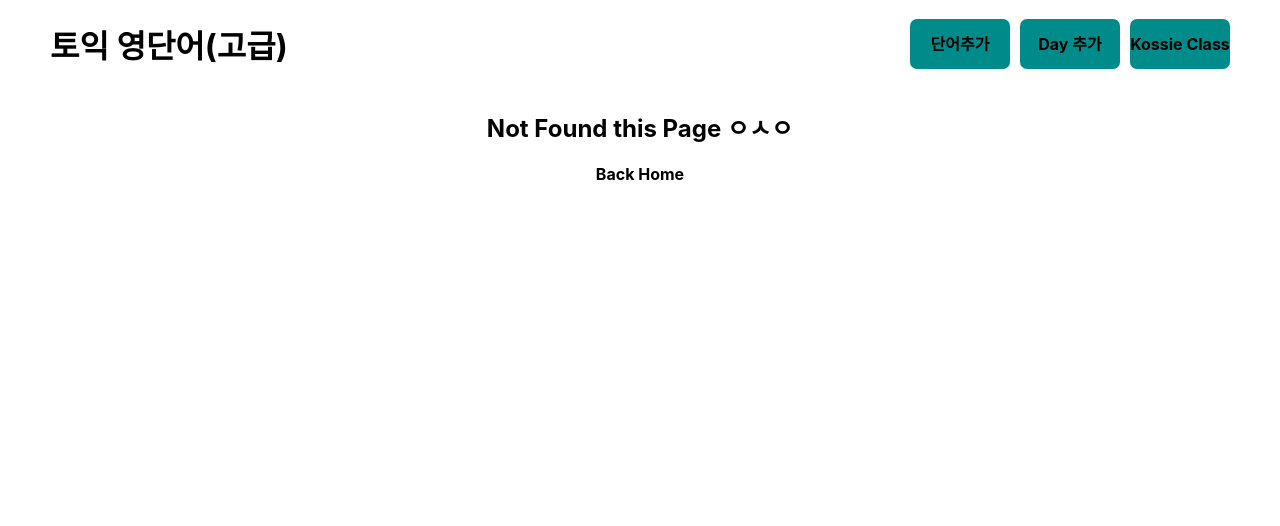
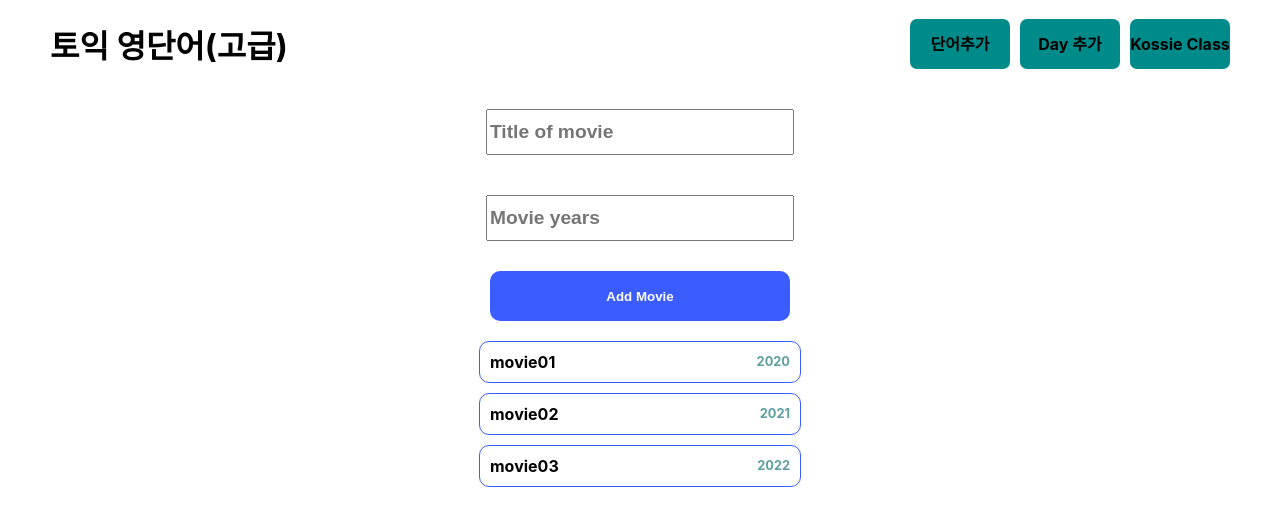
Before and after one commit to Blossssom/StudyRepo, a React (Create React App) app: page /kossie_class/movie_list in a window 1280 px wide. Before the commit this address had no page. Shown: the top 526 px of the page. Built offline with nearby package versions, Linux system fonts and the light colour scheme.

Commit message:
2022-02-03 02:47 commit for study [movieList, props]

```diff
--- a/src/App.js
+++ b/src/App.js
@@ -13,6 +13,8 @@ import UseStateForm from './Components/kossie-class/UseStateForm';
 import UseEffect01 from './Components/kossie-class/UseEffect01';
 import Component01 from './Components/kossie-class/Component01';
 import ConditionalRender from './Components/kossie-class/ConditionalRender';
+import ReactLoop from './Components/kossie-class/ReactLoop';
+import MovieList from './Components/kossie-class/MovieList';
 
 
 // 기본적으로 제공되는 App.css는 이곳에만 적용되는 것이 아님
@@ -35,6 +37,8 @@ function App() {
           <Route path="kossie_class/hook_useEffect01" element={<UseEffect01 />} />
           <Route path="kossie_class/component01" element={<Component01 />} />
           <Route path="kossie_class/conditionalRender" element={<ConditionalRender />} />
+          <Route path="kossie_class/react_loop" element={<ReactLoop />} />
+          <Route path="kossie_class/movie_list" element={<MovieList />} />
           <Route path="*" element={<EmptyPage />} />
         </Routes>
       </div>
--- a/src/Components/kossie-class/KossieIn.jsx
+++ b/src/Components/kossie-class/KossieIn.jsx
@@ -22,6 +22,12 @@ function KossieIn() {
             <div className="link-in">
                 <Link to={"/kossie_class/conditionalRender"}>ConditionalRender</Link>
             </div>
+            <div className="link-in">
+                <Link to={"/kossie_class/react_loop"}>ReactLoop</Link>
+            </div>
+            <div className="link-in">
+                <Link to={"/kossie_class/movie_list"}>ReactLoop</Link>
+            </div>
         </div>
     );
 }
--- /dev/null
+++ b/src/Components/kossie-class/MovieList.jsx
@@ -0,0 +1,33 @@
+import { useState } from "react";
+import Movie from "./kossie-componetns/Movie";
+import MovieForm from "./kossie-componetns/MovieForm";
+
+function MovieList() {
+    const [movies, setMovies] = useState([
+        {title: 'movie01', years: 2020, id: 0},
+        {title: 'movie02', years: 2021, id: 1},
+        {title: 'movie03', years: 2022, id: 2},
+    ]);
+
+    const renderMovies = movies.map((movie) => {
+        return(
+            <Movie movieData={movie} key={movie.id} />
+        );
+    });
+
+    const addMovie = (movie) => {
+        setMovies([
+            ...movies,
+            movie
+        ]);
+    };
+
+    return(
+        <div className="kossie-in">
+            <MovieForm addMovie={addMovie} movies={movies} />
+            {renderMovies}
+        </div>
+    );
+}
+
+export default MovieList;
--- /dev/null
+++ b/src/Components/kossie-class/ReactLoop.jsx
@@ -0,0 +1,24 @@
+import Movie from "./kossie-componetns/Movie";
+
+function ReactLoop() {
+
+    const movies = [
+        {title: 'movie01', years: 2020, id: 0},
+        {title: 'movie02', years: 2021, id: 1},
+        {title: 'movie03', years: 2022, id: 2},
+    ];
+
+    const renderMovies = movies.map((movie) => {
+        return (
+            <Movie movieData={movie} key={movie.id} />
+        );
+    });
+
+    return(
+        <div className="kossie-in">
+            {renderMovies}
+        </div>
+    );
+}
+
+export default ReactLoop;
--- /dev/null
+++ b/src/Components/kossie-class/kossie-componetns/Movie.jsx
@@ -0,0 +1,11 @@
+function Movie(props) {
+
+    return(
+        <div className="movie-list">
+            <div className="movie-title">{props.movieData.title}</div>
+            <div className="movie-years">{props.movieData.years}</div>
+        </div>
+    );
+}
+
+export default Movie;
--- /dev/null
+++ b/src/Components/kossie-class/kossie-componetns/MovieForm.jsx
@@ -0,0 +1,38 @@
+import { useState } from "react";
+
+function MovieForm(props) {
+
+    const [movieTitle, setMovieTitle] = useState('');
+    const [movieYears, setMovieYears] = useState('');
+
+    const resetForm = () => {
+        setMovieTitle('');
+        setMovieYears('');
+    }
+
+    const submitAction = (event) => {
+        event.preventDefault();
+        props.addMovie(
+            {
+                title: movieTitle,
+                years: movieYears,
+                id: props.movies[props.movies.length - 1].id + 1
+            }
+        );
+        resetForm();
+    };
+
+    return(
+        <form onSubmit={submitAction}>
+            <input type="text" placeholder="Title of movie" value={movieTitle} onChange={(e) => {
+                setMovieTitle(e.target.value);
+            }} />
+            <input type="text" placeholder="Movie years" value={movieYears} onChange={(e) => {
+                setMovieYears(e.target.value);
+            }} />
+            <button type="submit">Add Movie</button>
+        </form>
+    );
+}
+
+export default MovieForm;
--- a/src/Components/kossie-class/kossie.css
+++ b/src/Components/kossie-class/kossie.css
@@ -36,3 +36,19 @@ button {
   margin: 10px 0 10px 0;
   color: white;
 }
+
+.movie-list {
+  display: flex;
+  justify-content: space-between;
+  align-items: center;
+  margin: 10px auto;
+  width: 300px;
+  border: 1px solid #3b5cff;
+  border-radius: 10px;
+  padding: 10px;
+}
+
+.movie-list .movie-years {
+  font-size: 0.8rem;
+  color: cadetblue;
+}
```
